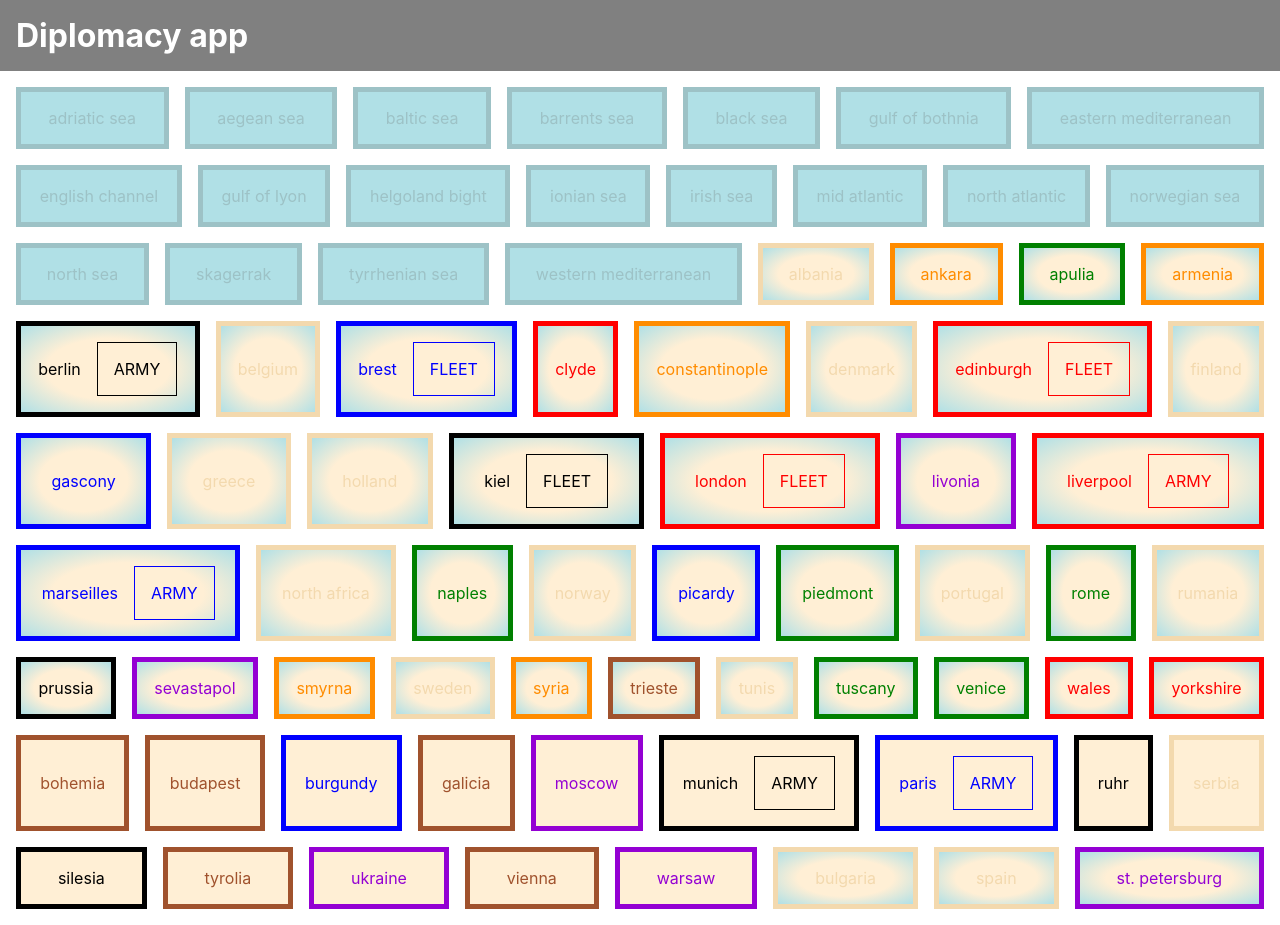
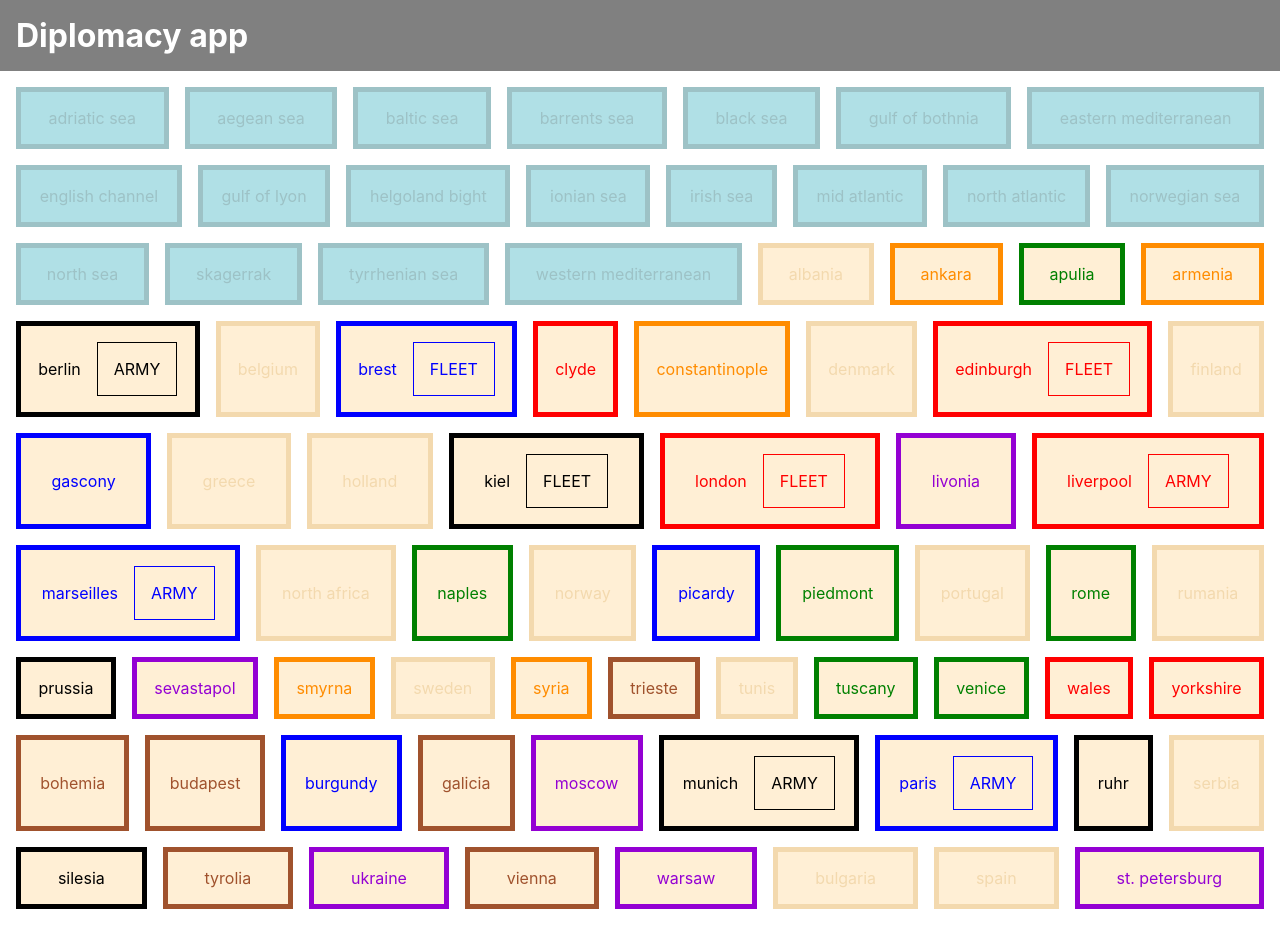
Before and after one commit to johnpooch/diplomacy-client, a React app: page / in a window 1280 px wide. Built offline with nearby package versions, Linux system fonts and the light colour scheme.

Commit message:
Make territories selectable

```diff
--- a/src/components/Board.jsx
+++ b/src/components/Board.jsx
@@ -6,6 +6,7 @@
 import territoriesData from '../json/territories.json'
 import nationsData from '../json/nations.json'
 import piecesData from '../json/pieces.json'
+import supplyCentersData from '../json/supply_centers.json'
 
 import Territory from './Territory.jsx'
 import Tooltip from './Tooltip.jsx'
@@ -19,11 +20,13 @@
     const nations = this.getNations()
 
     this.state = {
+      player: 1,
       pieces: pieces,
       territories: territories,
       nations: nations,
       tooltip: false,
-      player: 1
+      selected: false,
+      selectedNeighbours: []
     }
   }
 
@@ -40,7 +43,11 @@
     // remap the json data
     return territoriesData.map(t => {
       const fields = t.fields
+      const supplyCenter = this.getSupplyCenterByTerritory(t.pk)
+
       fields.pk = t.pk
+      fields.supplyCenter = !!supplyCenter
+
       return fields
     })
   }
@@ -55,12 +62,14 @@
   }
 
   onMouseOver (e) {
-    const data = this.getTerritoryDataFromEvent(e)
+    const key = this.getTerritoryKeyFromEvent(e)
+    const data = this.getTerritoryDataFromKey(key)
 
     const tooltip = {
       name: data.territory.name,
       type: data.territory.type,
-      coastal: data.territory.coastal.toString()
+      coastal: data.territory.coastal.toString(),
+      supplyCenter: data.territory.supplyCenter.toString()
     }
 
     if (data.nation) {
@@ -96,22 +105,35 @@
   }
 
   onClick (e) {
-    const data = this.getTerritoryDataFromEvent(e)
-    console.log(data)
+    const key = this.getTerritoryKeyFromEvent(e)
+    const territory = this.getTerritoryByKey(key)
+    const selectedNeighbours = territory.neighbours
+
+    if (this.state.selected === key) {
+      this.setState({
+        selected: false,
+        selectedNeighbours: []
+      })
+    } else {
+      this.setState({
+        selected: key,
+        selectedNeighbours: selectedNeighbours
+      })
+    }
   }
 
-  getTerritoryDataFromEvent (e) {
+  getTerritoryKeyFromEvent (e) {
     if (!e) {
-      return
+      return false
     }
 
-    const el = e.target.closest('.territory')
-    if (!el) {
-      return
+    const territory = e.target.closest('.territory')
+    if (!territory) {
+      return false
     }
 
-    const key = el.dataset.id
-    return this.getTerritoryDataFromKey(key)
+    const key = parseInt(territory.dataset.id)
+    return key
   }
 
   getTerritoryDataFromKey (pk) {
@@ -153,12 +175,26 @@
     return this.state.pieces.find(obj => { return obj.territory === key })
   }
 
+  getSupplyCenterByTerritory (pk) {
+    const key = parseInt(pk)
+    return supplyCentersData.find(obj => { return obj.fields.territory === key })
+  }
+
   renderTerritories () {
     const territories = []
 
     this.state.territories.forEach(t => {
       const nation = this.getNationByKey(t.controlled_by)
       const piece = this.getPieceByTerritory(t.pk)
+
+      let selection
+
+      if (this.state.selected === t.pk) {
+        selection = 'selected'
+      } else if (Array.isArray(this.state.selectedNeighbours) &&
+                 this.state.selectedNeighbours.includes(t.pk)) {
+        selection = 'movable'
+      }
 
       territories.push(
         <Territory
@@ -169,8 +205,10 @@
           neighbours={t.neighbours}
           shared_coasts={t.shared_coasts}
           type={t.type}
+          supplyCenter={t.supplyCenter}
           nation={nation}
           piece={piece}
+          selection={selection}
           onMouseOver={this.onMouseOver.bind(this)}
           onMouseOut={this.onMouseOut.bind(this)}
           onClick={this.onClick.bind(this)}
--- a/src/components/Piece.jsx
+++ b/src/components/Piece.jsx
@@ -7,7 +7,7 @@
   render () {
     return (
       <div
-        className="piece"
+        className='piece'
         data-type={this.props.type}
       >
         <span className="type">{this.props.type}</span>
--- a/src/components/Piece.scss
+++ b/src/components/Piece.scss
@@ -4,6 +4,7 @@
   margin-left: $p + px;
   padding: $p + px;
   border: 1px solid currentColor;
+  transition: all .1s linear;
 
   .type {
     text-transform: uppercase;
--- a/src/components/Territory.jsx
+++ b/src/components/Territory.jsx
@@ -24,14 +24,16 @@
   render () {
     const nation = this.props.nation
     const nationKey = nation ? nation.pk : null
+    const className = this.props.selection ? 'territory ' + this.props.selection : 'territory'
 
     return (
       <div
-        className="territory"
+        className={className}
         data-id={this.props.id}
         data-name={this.props.name}
         data-type={this.props.type}
         data-coastal={this.props.coastal}
+        data-supply-center={this.props.supplyCenter}
         data-nation={nationKey}
         onMouseOver={this.props.onMouseOver}
         onMouseOut={this.props.onMouseOut}
@@ -50,8 +52,10 @@
   type: PropTypes.string,
   coastal: PropTypes.bool,
   neighbours: PropTypes.arrayOf(PropTypes.number),
+  supplyCenter: PropTypes.bool,
   nation: PropTypes.object,
   piece: PropTypes.object,
+  selection: PropTypes.oneOf(['selected', 'movable']),
   onMouseOver: PropTypes.func,
   onMouseOut: PropTypes.func,
   onClick: PropTypes.func
--- a/src/components/Territory.scss
+++ b/src/components/Territory.scss
@@ -1,7 +1,9 @@
 @import "../utils/variables";
 
 @mixin darker($c) {
-  color: desaturate(darken($c, 10%), 25%);
+  $d: desaturate(darken($c, 10%), 25%);
+  color: $d;
+  // border-color: $d;
 }
 
 .territory {
@@ -11,9 +13,9 @@
   align-items: center;
   justify-content: center;
   padding: $p + px;
-  border: 5px solid transparent;
-  transition: all .1s linear;
-  cursor: help;
+  border: 5px solid currentColor;
+  transition: transform .1s linear;
+  cursor: pointer;
 
   &:hover {
     transform: scale(1.1);
@@ -22,18 +24,25 @@
   &[data-type=sea] {
     background: $sea-color;
     @include darker($sea-color);
-    border-color: currentColor;
   }
 
   &[data-type=land] {
     background: $land-color;
     @include darker($land-color);
-    border-color: currentColor;
   }
 
-  &[data-coastal=true] {
-    background: radial-gradient($land-color 50%, $sea-color 100%);
+  // &[data-coastal=true] {
+  //   background: radial-gradient($land-color 50%, $sea-color 100%);
+  // }
+
+  @include nationColors();
+
+  &.selected {
+    outline: thick dashed lawngreen;
   }
 
-  @include nationColors();
+  &.movable {
+    outline: thick dashed gold;
+  }
+
 }
--- /dev/null
+++ b/src/json/supply_centers.json
@@ -0,0 +1,173 @@
+[
+    {
+        "fields": {
+            "nationality": 1,
+            "territory": 36,
+            "initial_piece_type": "fleet"
+        },
+        "model": "core.supplycenter",
+        "pk": 1
+    },
+    {
+        "fields": {
+            "nationality": 1,
+            "territory": 38,
+            "initial_piece_type": "army"
+        },
+        "model": "core.supplycenter",
+        "pk": 2
+    },
+    {
+        "fields": {
+            "nationality": 1,
+            "territory": 30,
+            "initial_piece_type": "fleet"
+        },
+        "model": "core.supplycenter",
+        "pk": 3
+    },
+    {
+        "fields": {
+            "nationality": 2,
+            "territory": 65,
+            "initial_piece_type": "army"
+        },
+        "model": "core.supplycenter",
+        "pk": 4
+    },
+    {
+        "fields": {
+            "nationality": 2,
+            "territory": 26,
+            "initial_piece_type": "fleet"
+        },
+        "model": "core.supplycenter",
+        "pk": 5
+    },
+    {
+        "fields": {
+            "nationality": 2,
+            "territory": 39,
+            "initial_piece_type": "army"
+        },
+        "model": "core.supplycenter",
+        "pk": 6
+    },
+    {
+        "fields": {
+            "nationality": 3,
+            "territory": 35,
+            "initial_piece_type": "fleet"
+        },
+        "model": "core.supplycenter",
+        "pk": 7
+    },
+    {
+        "fields": {
+            "nationality": 3,
+            "territory": 24,
+            "initial_piece_type": "army"
+        },
+        "model": "core.supplycenter",
+        "pk": 8
+    },
+    {
+        "fields": {
+            "nationality": 3,
+            "territory": 64,
+            "initial_piece_type": "army"
+        },
+        "model": "core.supplycenter",
+        "pk": 9
+    },
+    {
+        "fields": {
+            "nationality": 4,
+            "territory": 71,
+            "initial_piece_type": "army"
+        },
+        "model": "core.supplycenter",
+        "pk": 10
+    },
+    {
+        "fields": {
+            "nationality": 4,
+            "territory": 60,
+            "initial_piece_type": "army"
+        },
+        "model": "core.supplycenter",
+        "pk": 11
+    },
+    {
+        "fields": {
+            "nationality": 4,
+            "territory": 53,
+            "initial_piece_type": "fleet"
+        },
+        "model": "core.supplycenter",
+        "pk": 12
+    },
+    {
+        "fields": {
+            "nationality": 5,
+            "territory": 56,
+            "initial_piece_type": "army"
+        },
+        "model": "core.supplycenter",
+        "pk": 13
+    },
+    {
+        "fields": {
+            "nationality": 5,
+            "territory": 46,
+            "initial_piece_type": "army"
+        },
+        "model": "core.supplycenter",
+        "pk": 14
+    },
+    {
+        "fields": {
+            "nationality": 5,
+            "territory": 41,
+            "initial_piece_type": "fleet"
+        },
+        "model": "core.supplycenter",
+        "pk": 14
+    },
+    {
+        "fields": {
+            "nationality": 6,
+            "territory": 75,
+            "initial_piece_type": "fleet"
+        },
+        "model": "core.supplycenter",
+        "pk": 15
+    },
+    {
+        "fields": {
+            "nationality": 6,
+            "territory": 63,
+            "initial_piece_type": "army"
+        },
+        "model": "core.supplycenter",
+        "pk": 16
+    },
+    {
+        "fields": {
+            "nationality": 6,
+            "territory": 72,
+            "initial_piece_type": "army"
+        },
+        "model": "core.supplycenter",
+        "pk": 17
+    },
+    {
+        "fields": {
+            "nationality": 6,
+            "territory": 49,
+            "initial_piece_type": "fleet"
+        },
+        "model": "core.supplycenter",
+        "pk": 18
+    }
+]
```
